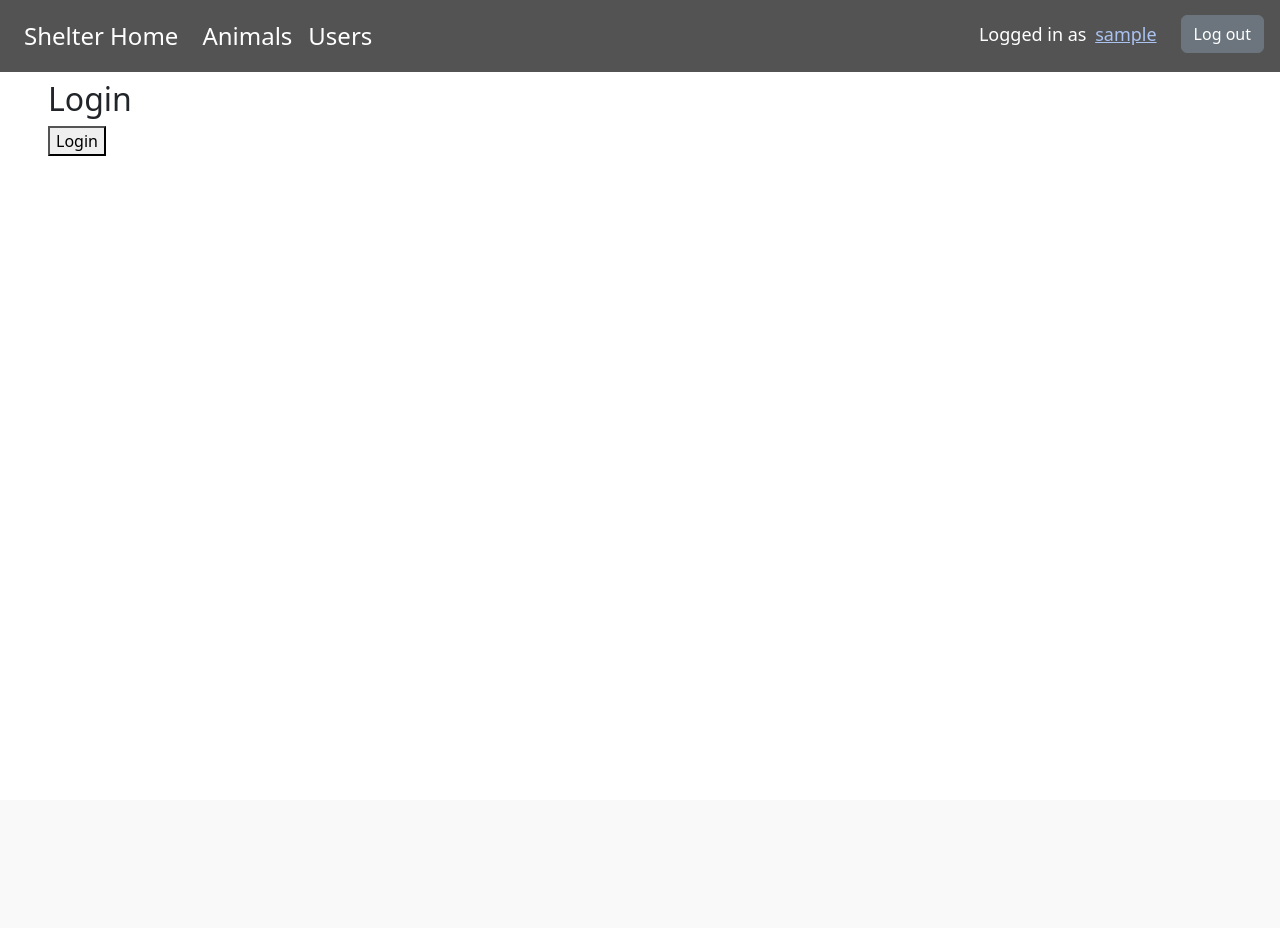
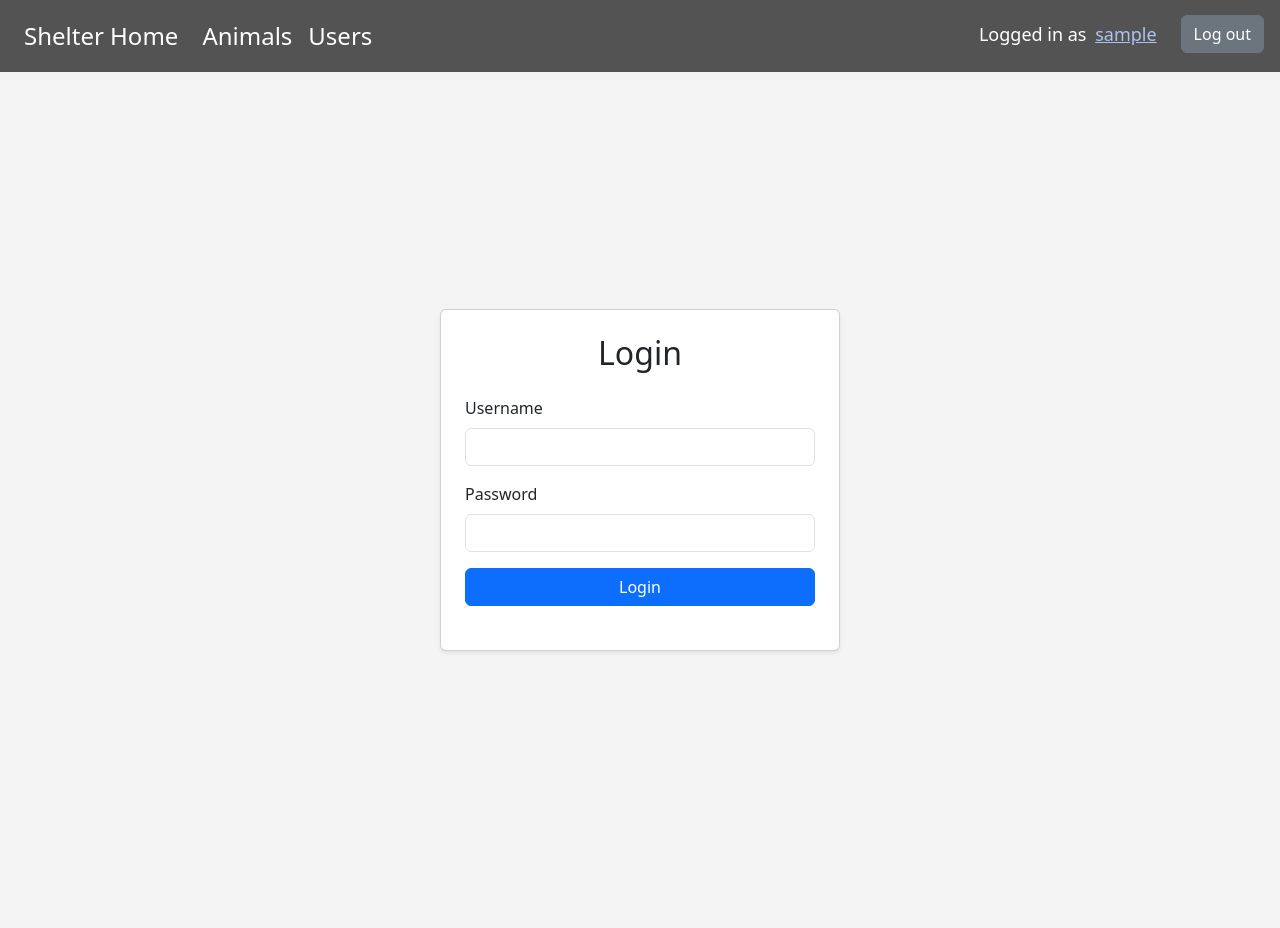
Before and after one commit to masterofannihilation/iis-2024, a Django app: template animal_shelter/shelter/templates/users/login.html in a window 1280 px wide. Before the commit the page ends 156 px from the top, so only its background shows below. Run offline with Django 3.2, Linux system fonts and the light colour scheme; the template is opened without the code that fills it: values that come from a table or form of the project are taken from there, others are empty; tables that the repository leaves empty hold one stand-in row (values such as "Sample post"); parts of the project's set-up code (start-up, migrations or seed data) failed here and were passed over.

Commit message:
feat: login page visuals

```diff
--- a/animal_shelter/shelter/templates/base.html
+++ b/animal_shelter/shelter/templates/base.html
@@ -52,7 +52,6 @@
 
             <ul class="navbar-nav ms-auto align-items-center" style=" font-size: large;">
                 {% if logged_in_user.is_authenticated %}
-
                     <!-- Username and log out button -->
                     <li class="nav-item d-flex align-items-center" style="padding-top: 1rem;">
                         <form method="POST" action="{% url 'logout' %}" class="row row-cols-lg-auto g-3 align-items-center">
@@ -65,10 +64,11 @@
                     </li>
                     {% else %}
                     <!-- Log in button -->
+                    {% if request.resolver_match.url_name != 'login' %}
                         <li class="nav-item d-flex align-items-center">
                             <a class="btn btn-primary btn-md" href="{% url 'login' %}">Log in</a>
                         </li>
-
+                    {% endif %}
                 {% endif %}
             </ul>
 
--- a/animal_shelter/shelter/templates/home.html
+++ b/animal_shelter/shelter/templates/home.html
@@ -2,7 +2,9 @@
 {% block content %}
 <div class="container text-center my-5">
     <h1 class="display-4">Animal Shelter</h1>
+    {% if not logged_in_user.is_authenticated %}
     <a class="btn btn-primary btn-lg mt-3">Become a Volunteer</a>
+    {% endif %}
 </div>
 
 <!-- Slideshow -->
--- a/animal_shelter/shelter/templates/users/login.html
+++ b/animal_shelter/shelter/templates/users/login.html
@@ -1,15 +1,49 @@
 {% extends "base.html" %}
 
-{% block title %}User List{% endblock %}
+{% block title %}Login{% endblock %}
 
 {% block content %}
-    <h2>Login</h2>
-    {% if form.errors %}
-        <p style="color: red;">Invalid username or password. Please try again.</p>
-    {% endif %}
-    <form method="post">
-        {% csrf_token %}
-        {{ form.as_p }}
-        <button type="submit">Login</button>
-    </form>
+<div class="container d-flex justify-content-center align-items-center vh-100">
+    <div class="card shadow-sm p-4" style="width: 400px;">
+        <h2 class="text-center mb-4">Login</h2>
+        {% if form.errors %}
+        <div class="alert alert-danger" role="alert">
+            Invalid username or password. Please try again.
+        </div>
+        {% endif %}
+        <form method="post">
+            {% csrf_token %}
+            <div class="mb-3">
+                <label for="id_username" class="form-label">Username</label>
+                <input
+                    type="text"
+                    name="username"
+                    id="id_username"
+                    class="form-control"
+                    value="{{ form.username.value|default_if_none:'' }}"
+                    required>
+            </div>
+            <div class="mb-3">
+                <label for="id_password" class="form-label">Password</label>
+                <input
+                    type="password"
+                    name="password"
+                    id="id_password"
+                    class="form-control"
+                    required>
+            </div>
+            <button type="submit" class="btn btn-primary w-100">Login</button>
+        </form>
+    </div>
+</div>
+
+<style>
+    body {
+        background-color: #f4f4f4;
+    }
+
+    .vh-100 {
+        height: 100vh;
+    }
+</style>
 {% endblock %}
--- a/animal_shelter/shelter/views.py
+++ b/animal_shelter/shelter/views.py
@@ -1,5 +1,6 @@
 from django.shortcuts import render
 from .models import Animal, Walk, VeterinarianRequest, User
+from django import forms
 import random
 
 
```
Lines whose indentation alone changed are shown as unchanged.
